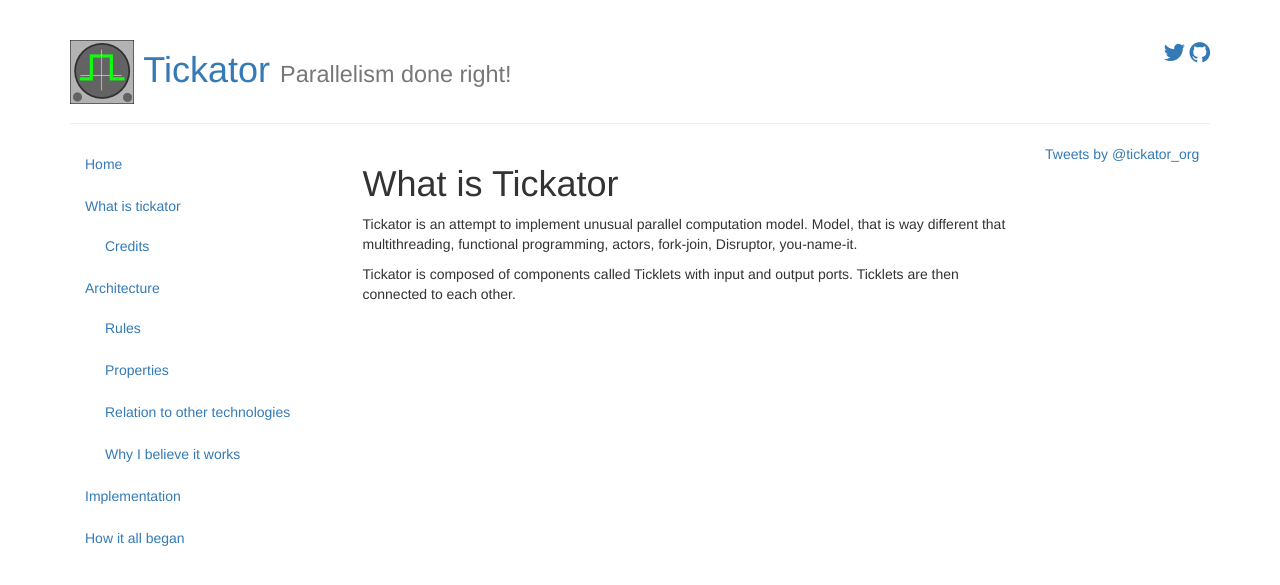
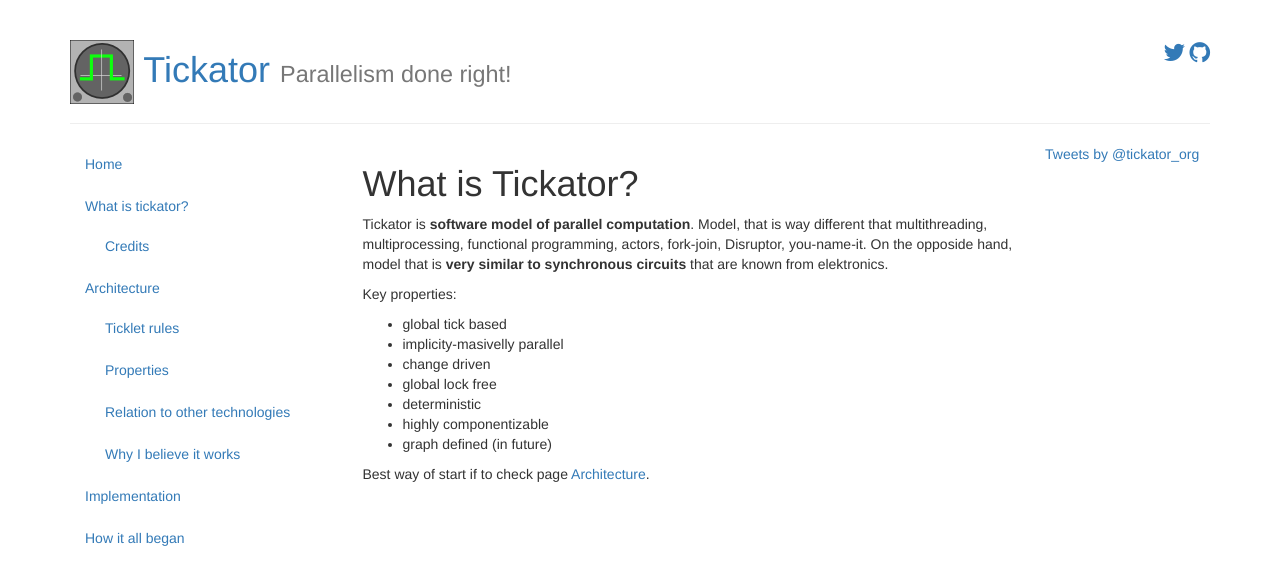
Before and after one commit to jkubos/tickator, a Jekyll site: the page built from articles/what-is-tickator.md, in a window 1280 px wide. Shown: the top 585 px of the page. Built offline with Jekyll 4.4.1, drawn with Linux system fonts in a browser that asks for light colours; nearby versions of some CDN libraries; comment, search, counter and statistics services are not loaded.

```diff
--- /dev/null
+++ b/_includes/key-properties.md
@@ -0,0 +1,7 @@
+*   global tick based
+*   implicity-masivelly parallel
+*   change driven
+*   global lock free
+*   deterministic
+*   highly componentizable
+*   graph defined (in future)
--- a/_layouts/default.html
+++ b/_layouts/default.html
@@ -41,14 +41,14 @@
         <div class="col-md-3">
           <ul class="nav nav-stacked">
             <li><a href="/">Home</a></li>
-            <li><a href="/articles/what-is-tickator">What is tickator</a>
+            <li><a href="/articles/what-is-tickator">What is tickator?</a>
               <ul class="nav nav-stacked second-level">
                 <li><a href="/articles/credits">Credits</a></li>
               </ul>
             </li>
             <li><a href="/articles/architecture">Architecture</a>
               <ul class="nav nav-stacked second-level">
-                <li><a href="/articles/rules">Rules</a></li>
+                <li><a href="/articles/ticklet-rules">Ticklet rules</a></li>
                 <li><a href="/articles/properties">Properties</a></li>
                 <li><a href="/articles/relation-to-other-technologies">Relation to other technologies</a></li>
                 <li><a href="/articles/why-i-believe-it-works">Why I believe it works</a></li>
--- a/articles/what-is-tickator.md
+++ b/articles/what-is-tickator.md
@@ -4,9 +4,13 @@ title: Hujer
 permalink: /articles/what-is-tickator
 ---
 
-What is Tickator
-================
+What is Tickator?
+=================
 
-Tickator is an attempt to implement unusual parallel computation model. Model, that is way different that multithreading, functional programming, actors, fork-join, Disruptor, you-name-it.
+Tickator is **software model of parallel computation**. Model, that is way different that multithreading, multiprocessing, functional programming, actors, fork-join, Disruptor, you-name-it. On the opposide hand, model that is **very similar to synchronous circuits** that are known from elektronics.
 
-Tickator is composed of components called Ticklets with input and output ports. Ticklets are then connected to each other.
+Key properties:
+
+{% include key-properties.md %}
+
+Best way of start if to check page [Architecture](/articles/architecture).
```
Also changed, not shown: _posts/2016-02-18-welcome.md (+1 -5 lines), articles/credits.md (+1 -0 lines), articles/ticklet-rules.md (renamed from articles/rules.md, +3 -3 lines).
